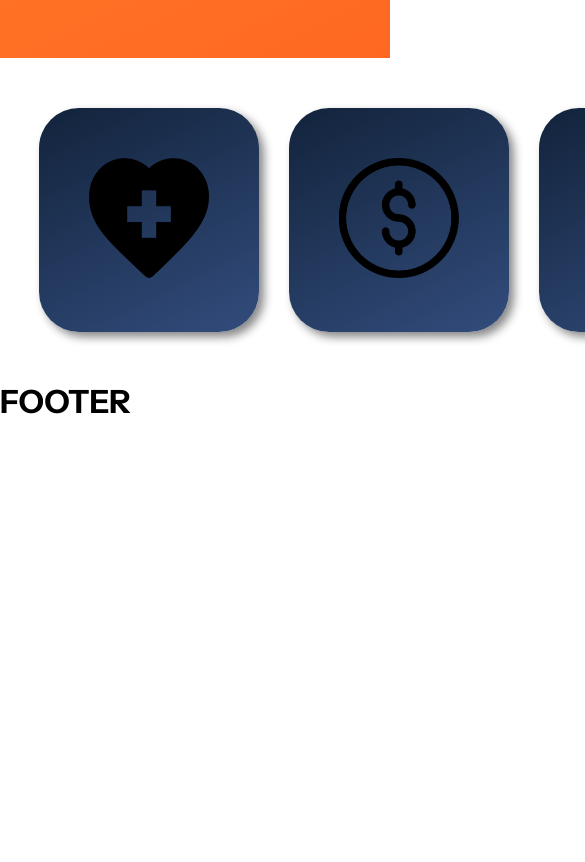
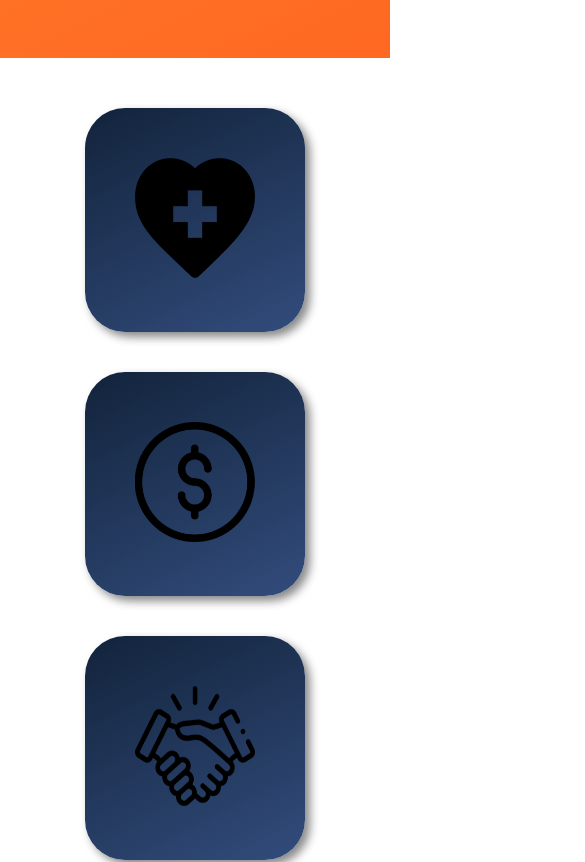
Before and after one commit to thiagodemedeiros/Projeto-Aposen, a React (Vite) app: page / in a window 390 px wide. Shown: the part 1383-2245 px from the top of the page, 585 px wide, since content can reach past the window. Before the commit the page ends 1804 px from the top, so only its background shows below. Built offline with nearby package versions, Linux system fonts and the light colour scheme; a web font is replaced by a local one.

Commit message:
Section 2 da home responsiva

```diff
--- a/src/pages/sections/home/styles/HomeSection2.css
+++ b/src/pages/sections/home/styles/HomeSection2.css
@@ -17,3 +17,13 @@
     max-width: 1200px;
     gap: 30px;
 }
+
+@media (max-width: 1000px) {
+    .HomeSection2_container {
+        display: flex;
+        flex-wrap: wrap;
+        justify-content: center;
+        width: 85%;
+        gap: 40px;
+    }
+}
```
